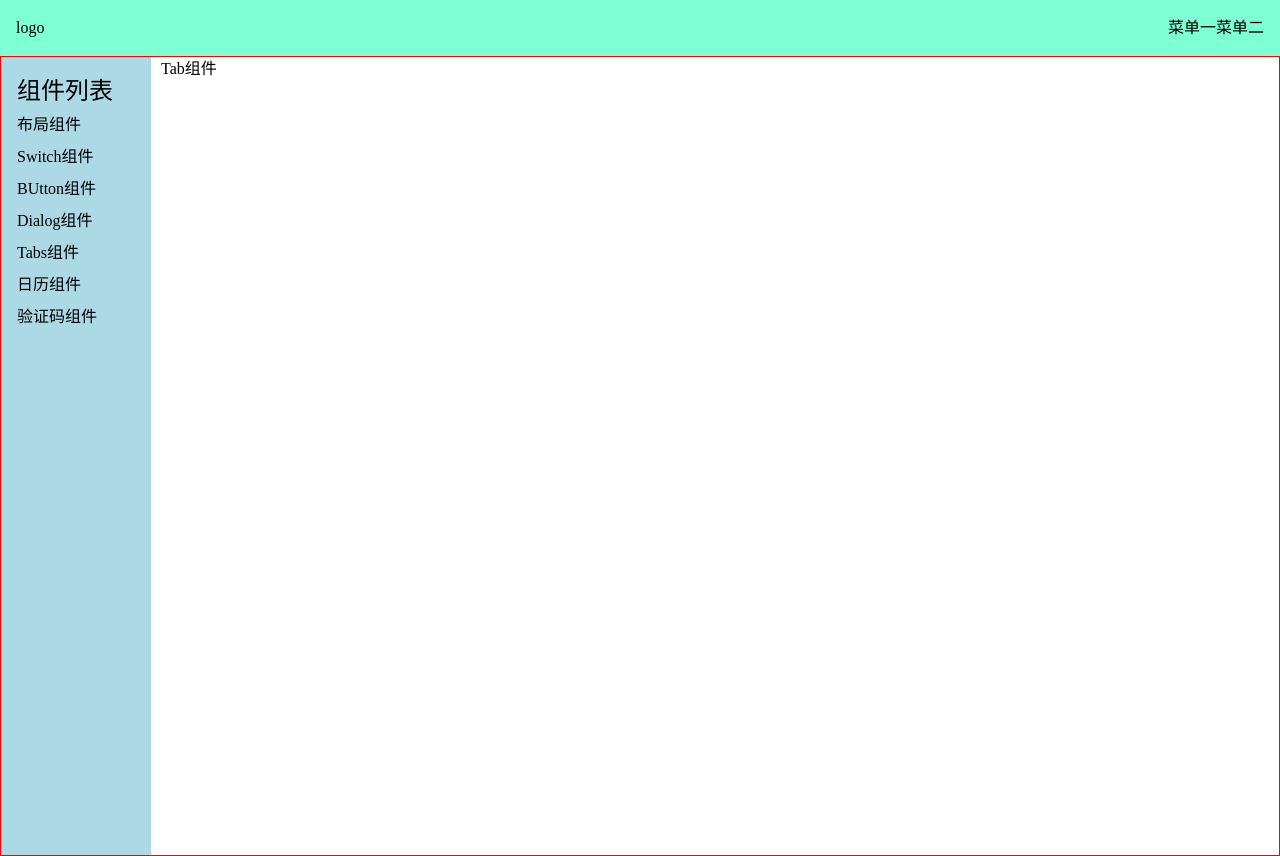
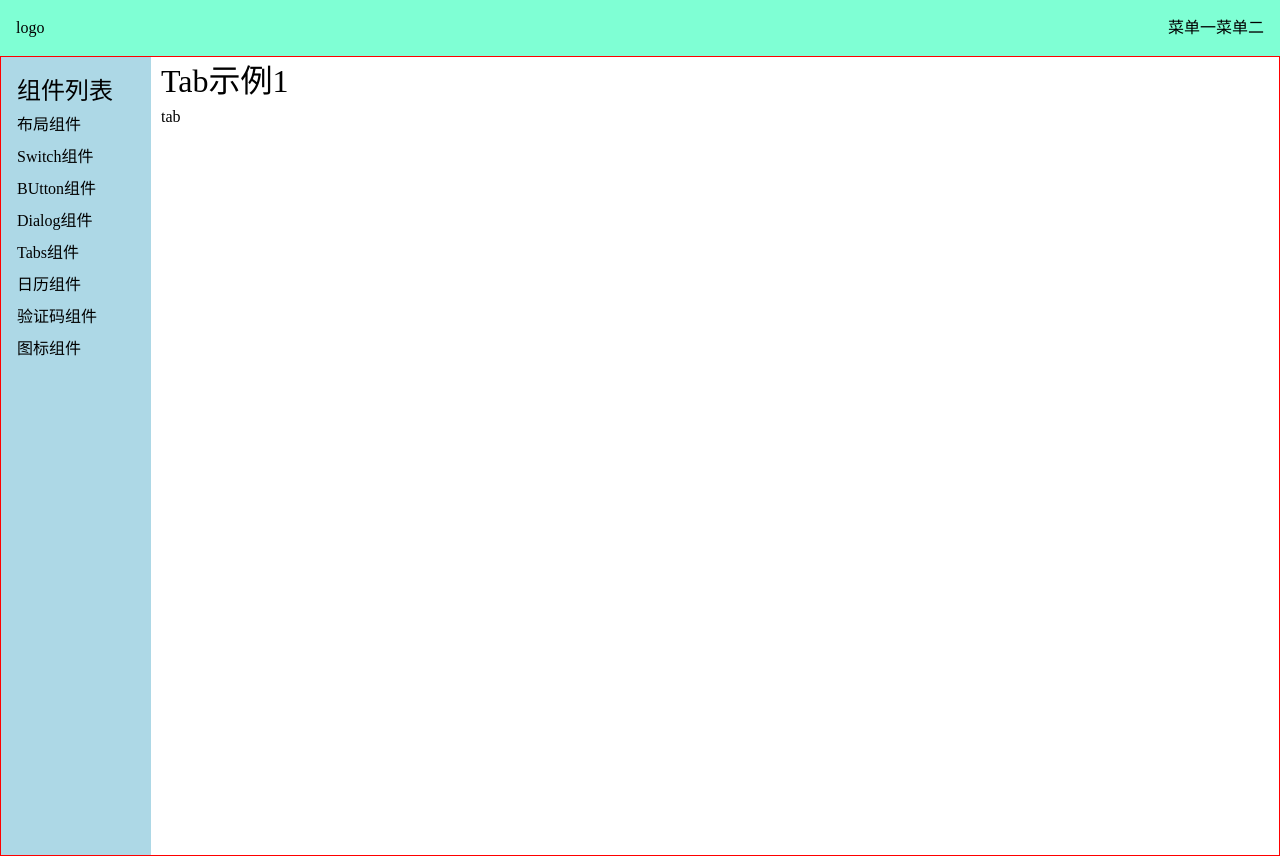
Before and after one commit to yruirui/modArray, a Vue app: page /#/doc/tab in a window 1280 px wide. Built offline with nearby package versions, Linux system fonts and the light colour scheme.

Commit message:
创建tabs和tab

```diff
--- /dev/null
+++ b/src/components/TabsDemo.vue
@@ -0,0 +1,19 @@
+<template>
+  <h1>Tab示例1</h1>
+  <Tabs>
+    <Tab title="导航1">内容1</Tab>
+    <Tab title="导航2">内容2</Tab>
+  </Tabs>
+</template>
+
+<script>
+import Tabs from '../lib/Tab.vue'
+import Tab from '../lib/Tabs.vue'
+export default {
+ components:{Tabs,Tab}
+}
+</script>
+
+<style>
+
+</style>
--- a/src/components/TabDemo.vue
+++ b/src/lib/Tab.vue
@@ -1,8 +1,8 @@
 <template>
-  Tab组件
+  tab
 </template>
 
-<script>
+<script lang="ts">
 export default {
 
 }
--- /dev/null
+++ b/src/lib/Tabs.vue
@@ -0,0 +1,13 @@
+<template>
+  tabs
+</template>
+
+<script lang="ts">
+export default {
+
+}
+</script>
+
+<style>
+
+</style>
--- a/src/router.ts
+++ b/src/router.ts
@@ -3,7 +3,7 @@ import Home from './views/Home.vue'
 import Doc from './views/Doc.vue'
 import SwitchDemo from './components/switchDemo.vue'
 import ButtonDemo from './components/ButtonDemo.vue'
-import TabDemo from './components/TabDemo.vue'
+import TabDemo from './components/TabsDemo.vue'
 import DialogDemo from './components/DialogDemo.vue'
 
 const history=createWebHashHistory()
--- a/src/views/Doc.vue
+++ b/src/views/Doc.vue
@@ -26,6 +26,7 @@
         <li>
           <router-link >验证码组件</router-link>
         </li>
+        <li><router-link>图标组件</router-link></li>
       </ol>
     </aside>
     <main><router-view></router-view></main>
```
